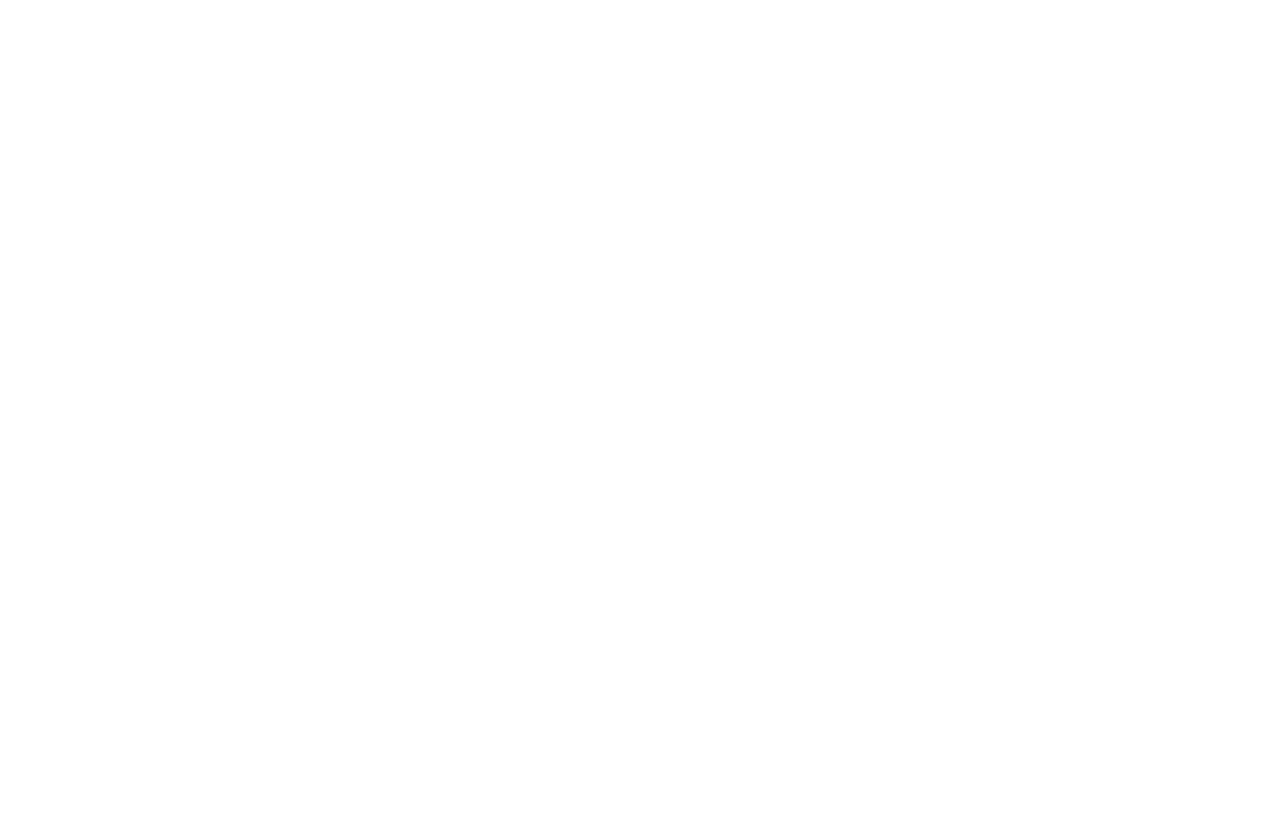
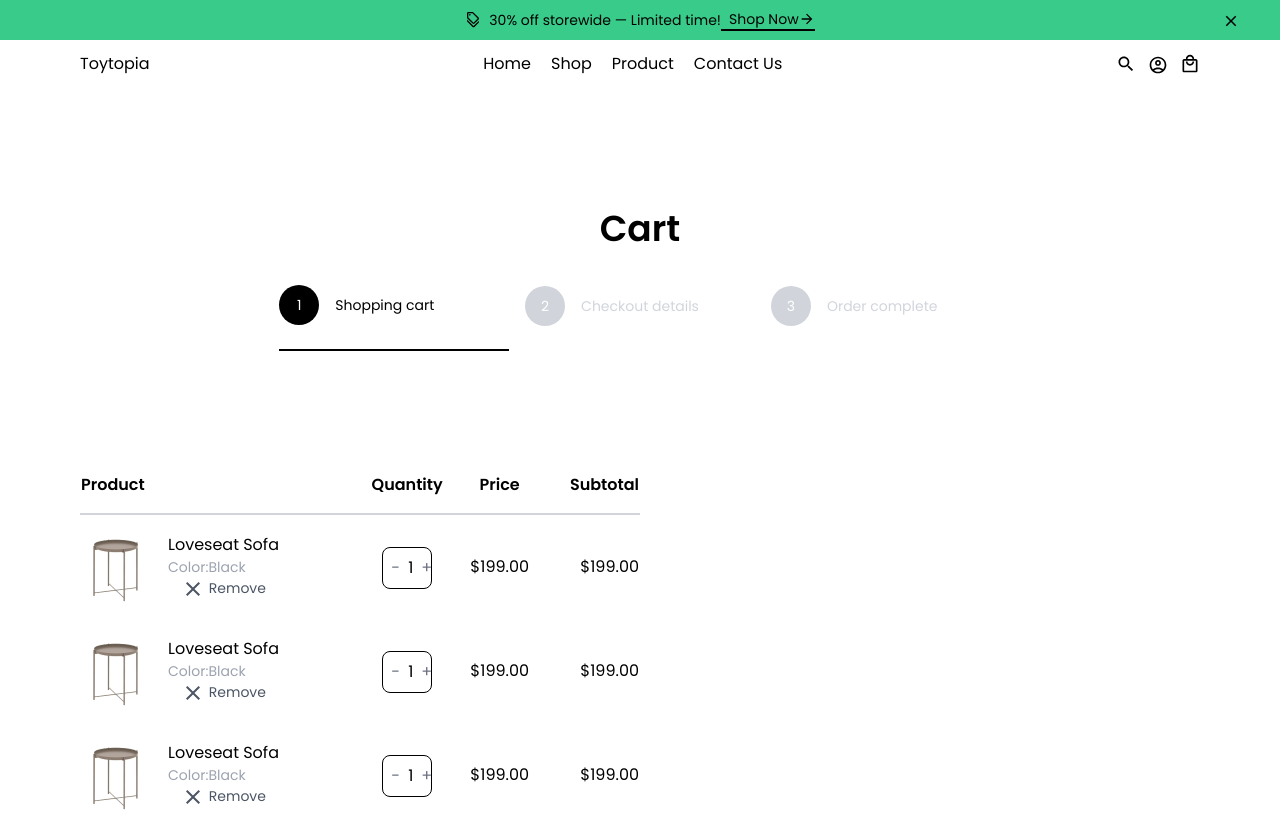
Before and after one commit to OsaVS/toytopia-frontend, a React (Vite) app: page /cart in a window 1280 px wide. Before the commit this address had no page. Before the commit the page ends 800 px from the top, so only its background shows below. Built offline with nearby package versions, Linux system fonts and the light colour scheme; sample sign-in values are in the browser's storage.

Commit message:
Add Cart page

```diff
--- a/src/App.tsx
+++ b/src/App.tsx
@@ -7,6 +7,7 @@
 import Shop from "./pages/Shop";
 import ProductPage from "./pages/ProductPage";
 import Layout from "./components/Layout";
+import Cart from "./pages/Cart";
 
 function App() {
   return (
@@ -20,6 +21,7 @@
               <Route path="home" element={<Home />} />
               <Route path="shop" element={<Shop />} />
               <Route path="product" element={<ProductPage />} />
+              <Route path="cart" element={<Cart />} />
             </Route>
           </Route>
         </Routes>
--- a/src/constants.ts
+++ b/src/constants.ts
@@ -1,5 +1,7 @@
 import { Title } from "@mui/icons-material"
 import image from "./assets/shopItems/image.png"
+import product from "./assets/thumbnail2.png"
+import { colors } from "@mui/material"
 
 export const TP_BASE = "http://localhost:3000/"
 
@@ -68,3 +70,30 @@
         discountPercentage: 50,
     }
 ]
+
+export const cartList = [
+    {
+        imageUrl: product,
+        productCode: 1010,
+        title: "Loveseat Sofa",
+        price: 199,
+        quantity: 1,
+        color: "Black",
+    },
+    {
+        imageUrl: product,
+        productCode: 1010,
+        title: "Loveseat Sofa",
+        price: 199,
+        quantity: 1,
+        color: "Black",
+    },
+    {
+        imageUrl: product,
+        productCode: 1010,
+        title: "Loveseat Sofa",
+        price: 199,
+        quantity: 1,
+        color: "Black",
+    }
+]
--- /dev/null
+++ b/src/pages/Cart.tsx
@@ -0,0 +1,79 @@
+import React from 'react'
+import { cartList } from '../constants';
+import ClearIcon from '@mui/icons-material/Clear';
+
+function Cart() {
+  const[quantity, setQuantity] = React.useState(1);
+
+  const incrementQuantity = () => setQuantity(prev => prev + 1);
+  const decrementQuantity = () => setQuantity(prev => (prev === 1 ? prev : prev - 1));
+
+  return (
+    <div>
+        <div className='flex flex-col justify-center items-center h-96'>
+            <div className='text-4xl font-semibold pb-9'>Cart</div>
+            <div className='grid grid-cols-3 gap-4'>
+                <button className='flex items-center text-left gap-4 pb-6 pr-14 text-black border-black border-b-2 text-sm'><div className='flex w-10 h-10 rounded-full bg-black justify-center items-center text-white'>1</div> Shopping cart</button>
+                <button className='flex items-center text-left text-gray-300 gap-4 pb-6 pr-14 text-sm'><div className='flex w-10 h-10 rounded-full bg-gray-300 justify-center items-center text-white'>2</div>Checkout details</button>
+                <button className='flex items-center text-left text-gray-300 gap-4 pb-6 pr-14 text-sm'><div className='flex w-10 h-10 rounded-full bg-gray-300 justify-center items-center text-white'>3</div>Order complete</button>
+            </div>
+        </div>
+
+        <div className='grid grid-cols-2 pr-20 pl-20'>
+            <table className='w-full'>
+                <thead>
+                    <tr className='border-b-2 border-gray-300'>
+                        <th className='text-left pb-4 font-semibold pr-20' >Product</th>
+                        <th className='text-center pb-4 font-semibold' >Quantity</th>
+                        <th className='text-center pb-4 font-semibold' >Price</th>
+                        <th className='text-right whitespace-nowrap pb-4 font-semibold'>Subtotal</th>
+                    </tr>
+                </thead>
+                <tbody>
+                  {cartList.map((cart, index) => (
+                    <tr key={index}>
+                        <td className='text-left py-4'>
+                          <div className='flex flex-row items-center gap-4'>
+                            <img src={cart.imageUrl}></img>
+                            <div className='flex flex-col'>
+                              <div>{cart.title}</div>
+                              <div className='text-gray-400 text-sm'>Color:{cart.color}</div>
+                              <button className='text-gray-600 text-sm'><ClearIcon /> Remove</button>
+                            </div>
+                          </div>
+                        </td>
+
+                        <td className='flex items-center justify-center py-4'>
+                          <div className="flex items-center justify-between w-[50%] rounded-lg p-2 space-x-2 border border-black mt-4">
+                            <button className='text-gray-500' onClick={decrementQuantity}>-</button>
+                            <span className='text-black'>{cart.quantity}</span>
+                            <button className='text-gray-500' onClick={incrementQuantity}>+</button>
+                          </div>
+                        </td>
+
+                        <td className='text-center py-4'>${cart.price}.00</td>
+                        <td className='text-right py-4'>${cart.price * cart.quantity}.00</td>
+                    </tr>
+                  ))}
+                    {/* <tr>
+                        <td className='text-left py-4'>Product 1</td>
+
+                        <td className='flex items-center justify-center py-4'>
+                          <div className="flex items-center justify-between w-[50%] bg-gray-100 rounded-lg p-2 space-x-2">
+                            <button className='text-gray-500' onClick={decrementQuantity}>-</button>
+                            <span className='text-black'>{quantity}</span>
+                            <button className='text-gray-500' onClick={incrementQuantity}>+</button>
+                          </div>
+                        </td>
+
+                        <td className='text-left py-4'>$19.00</td>
+                        <td className='text-right py-4'>$38.00</td>
+                    </tr> */}
+                </tbody>
+            </table>
+        </div>
+    </div>
+  )
+}
+
+export default Cart
```
